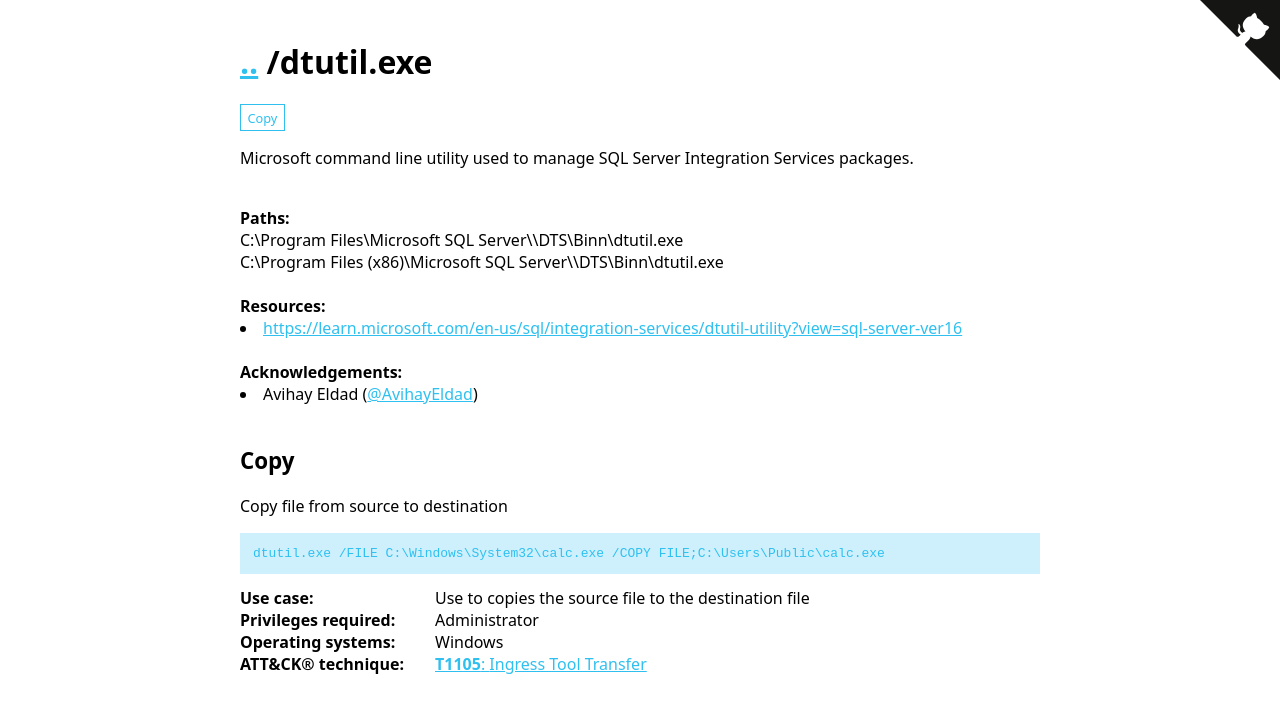
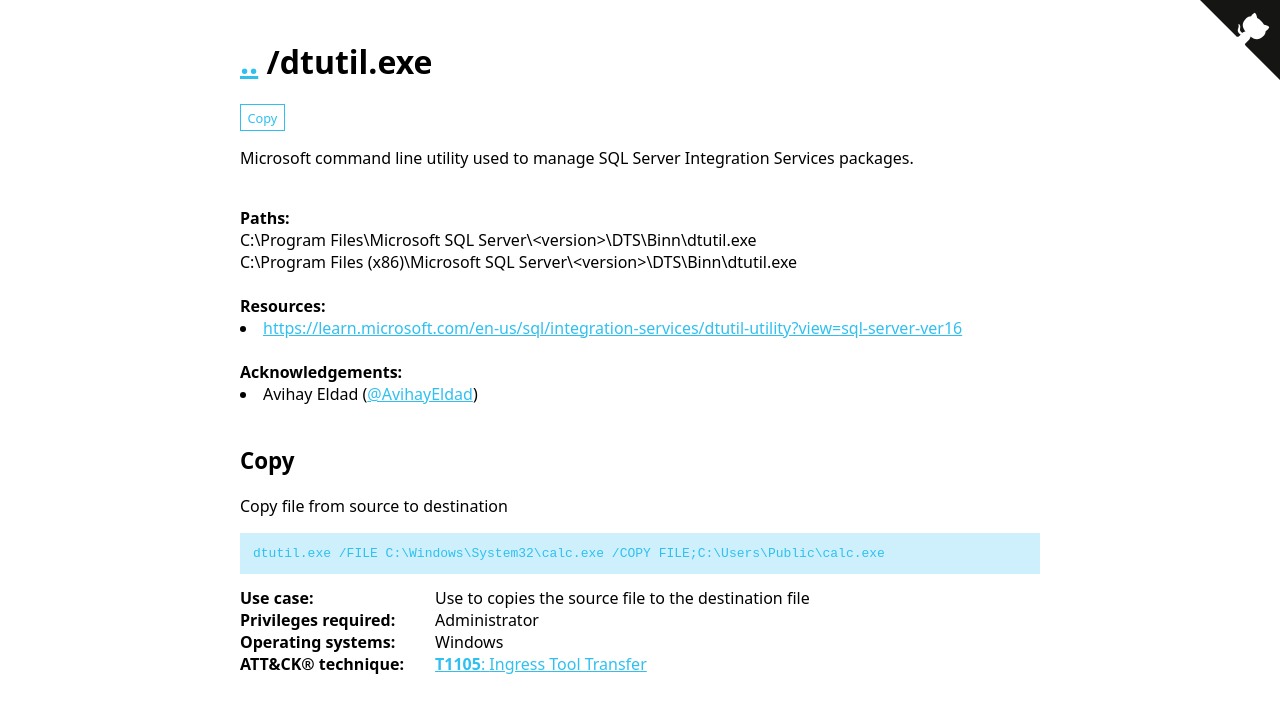
Before and after one commit to LOLBAS-Project/LOLBAS-Project.github.io, a Jekyll site: the page built from _lolbas/OtherMSBinaries/Dtutil.md, in a window 1280 px wide. Shown: the top 713 px of the page. Built offline with Jekyll 4.4.1, drawn with Linux system fonts in a browser that asks for light colours.

Commit message:
Adding minor fixes
Dedicated favicon to resolve Firefox issue; correct 404.html header; HTML escape of paths (otherwise placeholders like <version> get rendered as HTML)

```diff
--- a/404.html
+++ b/404.html
@@ -1,5 +1,5 @@
 ---
-layout: default
+permalink: /404.html
 ---
 
 <style type="text/css" media="screen">
--- a/_layouts/bin.html
+++ b/_layouts/bin.html
@@ -21,7 +21,7 @@
 <div><b>Paths:</b>
 	<ul style="list-style-type:none">
 	{% for ent in page.Full_Path %}
-	<li>{{ent.Path}}</li>
+	<li>{{ent.Path | escape }}</li>
 	{% endfor %}
 	</ul>
 </div>
--- a/_layouts/common.html
+++ b/_layouts/common.html
@@ -14,7 +14,7 @@
             {%- assign title = title | push: site.title -%}
             {{- title | join: " | " -}}
         </title>
-        <link rel="icon" href="{{ '/assets/logo.png' | relative_url }}">
+        <link rel="icon" href="{{ '/assets/favicon.png' | relative_url }}">
         <link rel="stylesheet" href="{{ '/assets/style.css' | relative_url }}" type="text/css">
         <meta name="viewport" content="width=device-width, initial-scale=1.0, maximum-scale=5.0, user-scalable=yes">
         <script async defer src="https://buttons.github.io/buttons.js"></script>
```
Also changed, not shown: assets/favicon.png (added).
